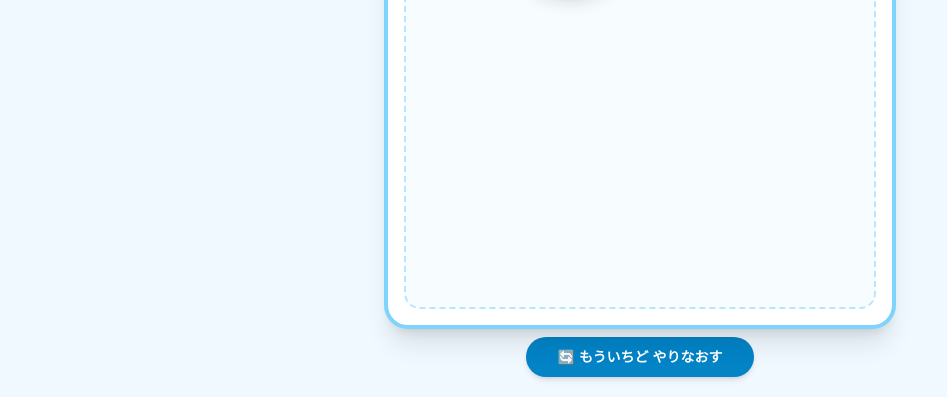
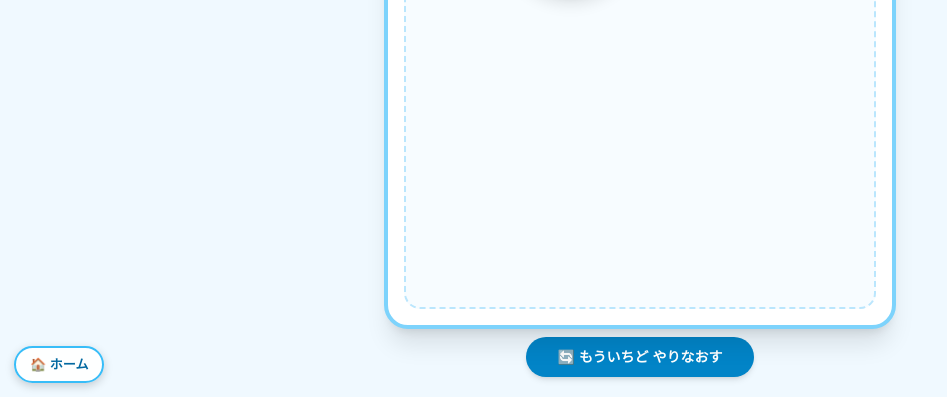
Before and after one commit to kanteach/mini-games, a plain HTML site: page touch-game.html in a window 1280 px wide. Shown: the part 403-800 px from the top of the page, without its empty margins (0-947 px from the left). Drawn offline with nearby package versions, Linux system fonts and the light colour scheme.

Commit message:
Add home button to touch-game.html

```diff
--- a/touch-game.html
+++ b/touch-game.html
@@ -1133,5 +1133,10 @@
             requestAnimationFrame(updateLoop);
         });
     </script>
+    <!-- ▼ 共通：ホームへ戻るボタン ▼ -->
+<a href="index.html" onclick="if(location.pathname.split('/').length > 3){ this.href='../index.html'; }" style="position: fixed; bottom: 14px; left: 14px; z-index: 999999; background: rgba(255, 255, 255, 0.92); color: #0369a1; border: 2px solid #38bdf8; border-radius: 9999px; padding: 7px 14px; font-size: 13px; font-weight: bold; text-decoration: none; box-shadow: 0 3px 10px rgba(0,0,0,0.18); display: inline-flex; align-items: center; gap: 4px; font-family: sans-serif; backdrop-filter: blur(4px);">
+  🏠 ホーム
+</a>
+<!-- ▲ 共通：ホームへ戻るボタン ▲ -->
 </body>
 </html>
```
